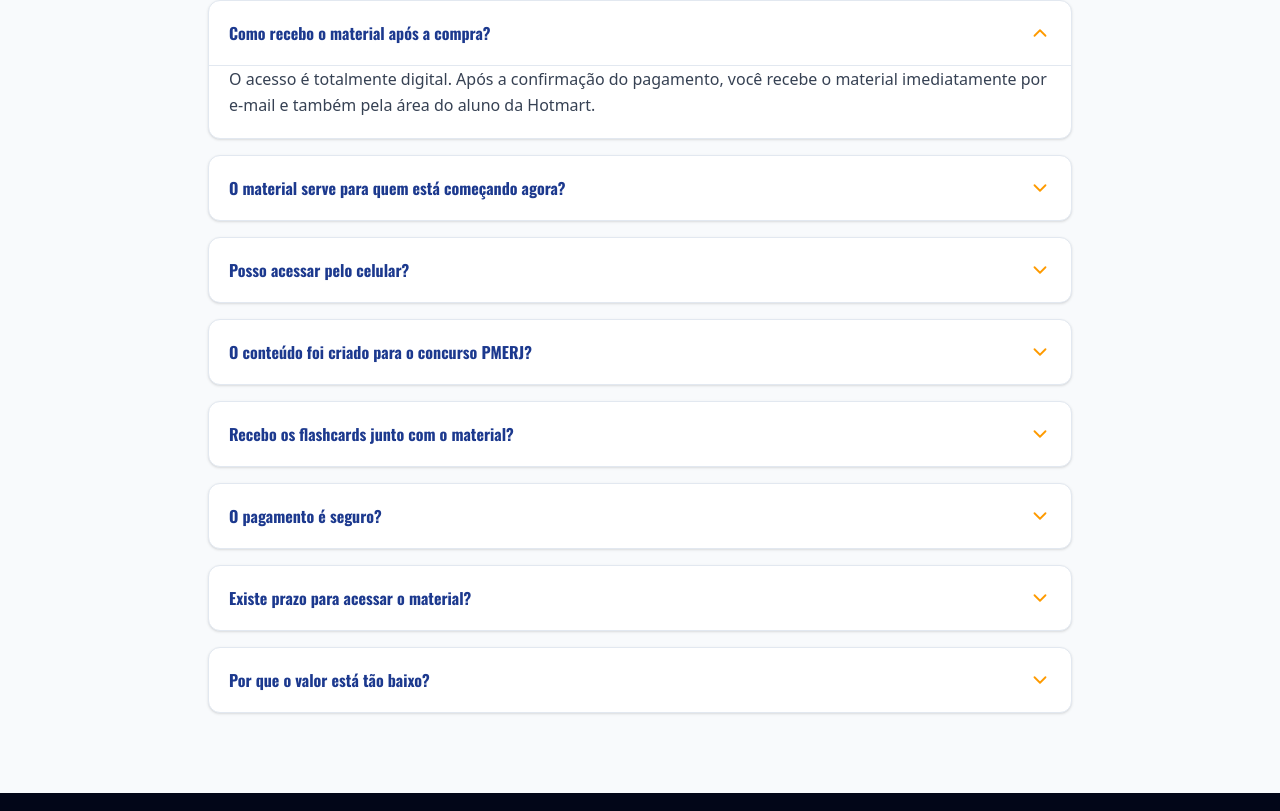
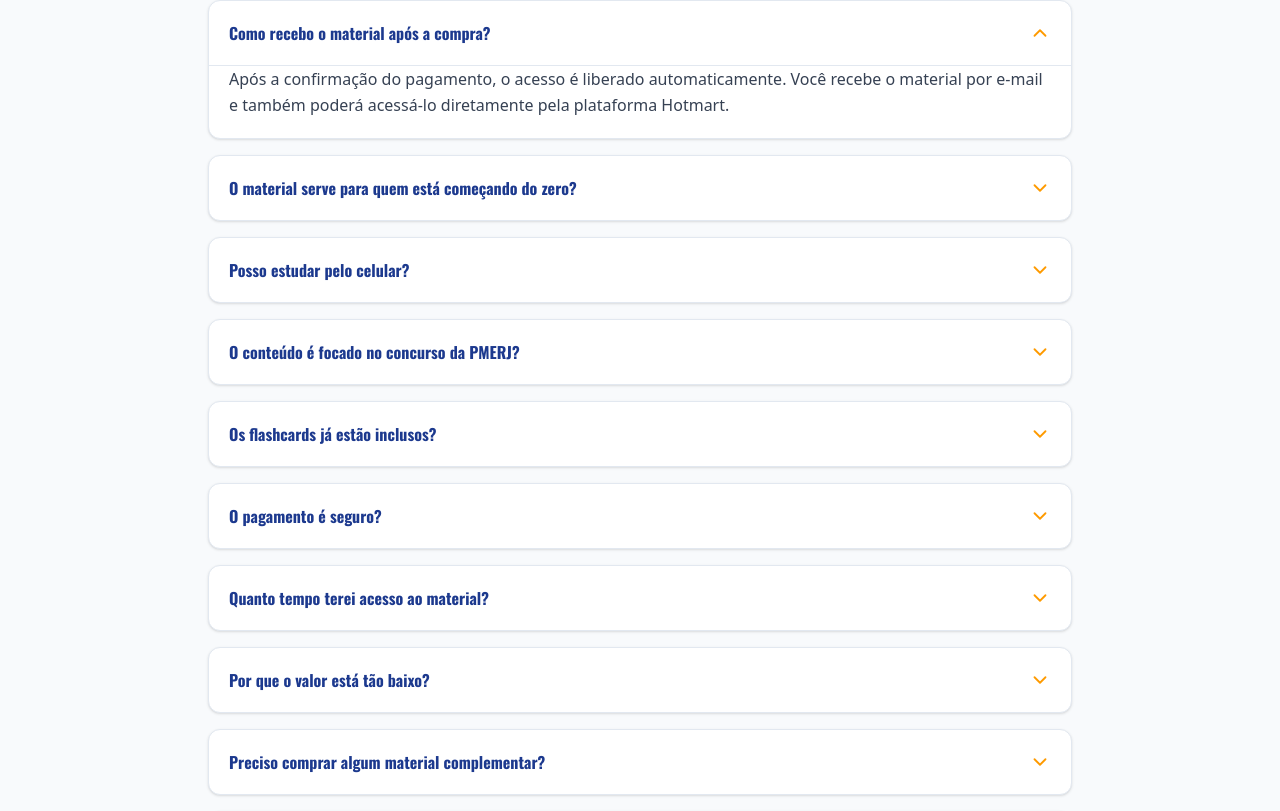
Before and after one commit to lesliecdrocha88-cmyk/missao-pmerj-2026, a React (Vite) app: page / in a window 1280 px wide. Shown: the part 4780-5591 px from the top of the page. Built offline with nearby package versions, Linux system fonts and the light colour scheme; the HTML template or start-up script is replaced by a standard one.

Commit message:
Atualizar o FAQ.tsx
Melhorar FAQ

```diff
--- a/src/components/FAQ.tsx
+++ b/src/components/FAQ.tsx
@@ -4,35 +4,43 @@ import { ChevronDown } from "lucide-react";
 const faqs = [
 {
 q: "Como recebo o material após a compra?",
-a: "O acesso é totalmente digital. Após a confirmação do pagamento, você recebe o material imediatamente por e-mail e também pela área do aluno da Hotmart.",
+a: "Após a confirmação do pagamento, o acesso é liberado automaticamente. Você recebe o material por e-mail e também poderá acessá-lo diretamente pela plataforma Hotmart.",
 },
 {
-q: "O material serve para quem está começando agora?",
-a: "Sim. O conteúdo foi desenvolvido tanto para iniciantes quanto para candidatos que já estudaram anteriormente e desejam organizar melhor sua preparação.",
+q: "O material serve para quem está começando do zero?",
+a: "Sim. O conteúdo foi desenvolvido para iniciantes e também para candidatos que desejam organizar melhor seus estudos e revisar os principais assuntos da prova.",
 },
 {
-q: "Posso acessar pelo celular?",
-a: "Sim. Você pode acessar pelo celular, tablet, notebook ou computador. O material foi pensado para facilitar seus estudos em qualquer lugar.",
+q: "Posso estudar pelo celular?",
+a: "Sim. O material pode ser acessado pelo celular, tablet, notebook ou computador, permitindo que você estude onde e quando quiser.",
 },
 {
-q: "O conteúdo foi criado para o concurso PMERJ?",
-a: "Sim. O método foi estruturado considerando o perfil do concurso de Soldado da PMERJ e os conteúdos mais importantes para a preparação.",
+q: "O conteúdo é focado no concurso da PMERJ?",
+a: "Sim. Todo o material foi estruturado considerando o perfil do concurso de Soldado da PMERJ e os conteúdos mais importantes para sua preparação.",
 },
 {
-q: "Recebo os flashcards junto com o material?",
-a: "Sim. Os flashcards fazem parte do conteúdo e foram desenvolvidos para acelerar a memorização dos assuntos mais cobrados.",
+q: "Os flashcards já estão inclusos?",
+a: "Sim. Os flashcards estratégicos fazem parte do material e ajudam na revisão rápida e na memorização dos assuntos mais cobrados.",
 },
 {
 q: "O pagamento é seguro?",
-a: "Sim. Todo o processamento é realizado pela Hotmart, uma das maiores plataformas de produtos digitais da América Latina.",
+a: "Sim. O pagamento é processado pela Hotmart, uma das maiores plataformas de produtos digitais da América Latina, com ambiente protegido e diversas formas de pagamento.",
 },
 {
-q: "Existe prazo para acessar o material?",
-a: "Após a compra você terá acesso imediato ao conteúdo conforme as condições disponibilizadas na plataforma de entrega.",
+q: "Quanto tempo terei acesso ao material?",
+a: "O acesso será disponibilizado conforme as condições informadas na plataforma de entrega no momento da compra.",
 },
 {
 q: "Por que o valor está tão baixo?",
-a: "Esta é uma oferta promocional de lançamento criada para ajudar mais candidatos a iniciarem sua preparação sem precisar investir valores elevados.",
+a: "Esta é uma oferta promocional de lançamento. O objetivo é permitir que mais candidatos tenham acesso a um método de estudo organizado e acessível.",
+},
+{
+q: "Preciso comprar algum material complementar?",
+a: "Não. O método foi organizado para que você tenha uma base completa de preparação utilizando o próprio conteúdo disponibilizado.",
+},
+{
+q: "Quando posso começar a estudar?",
+a: "Imediatamente após a confirmação do pagamento. Você poderá acessar o conteúdo no mesmo dia.",
 },
 ];
 
@@ -41,7 +49,8 @@ const [openIdx, setOpenIdx] = useState<number | null>(0);
 
 return (
 <section className="py-20 bg-slate-50">
-<div className="max-w-4xl mx-auto px-4">
+
+  <div className="max-w-4xl mx-auto px-4">
 
     <h2 className="text-4xl md:text-5xl font-bold text-center mb-4 text-blue-900">
       Perguntas Frequentes
@@ -56,7 +65,7 @@ return (
       {faqs.map((faq, idx) => (
         <div
           key={idx}
-          className="bg-white rounded-xl border border-slate-200 overflow-hidden shadow-sm"
+          className="bg-white rounded-xl border border-slate-200 overflow-hidden shadow-sm hover:shadow-md transition-all"
         >
           <button
             onClick={() => setOpenIdx(openIdx === idx ? null : idx)}
@@ -85,6 +94,7 @@ return (
     </div>
 
   </div>
+
 </section>
 
 );
```
